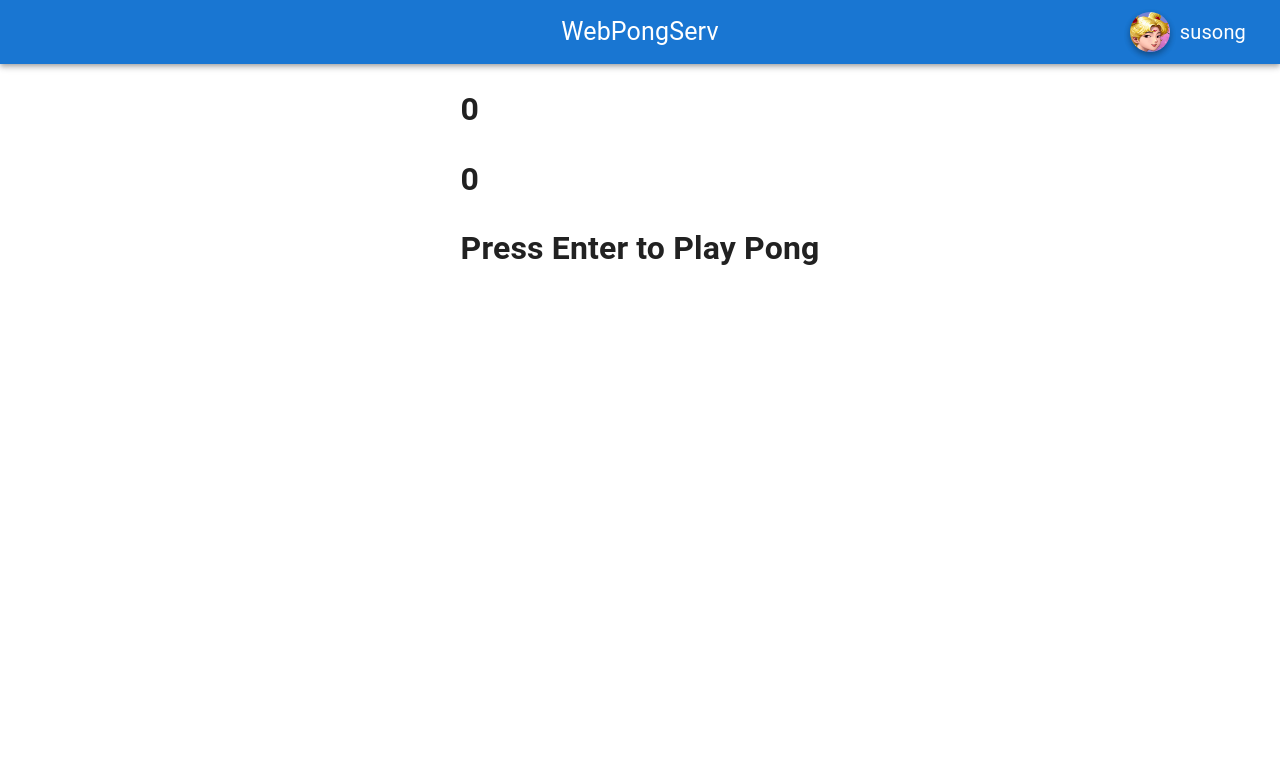
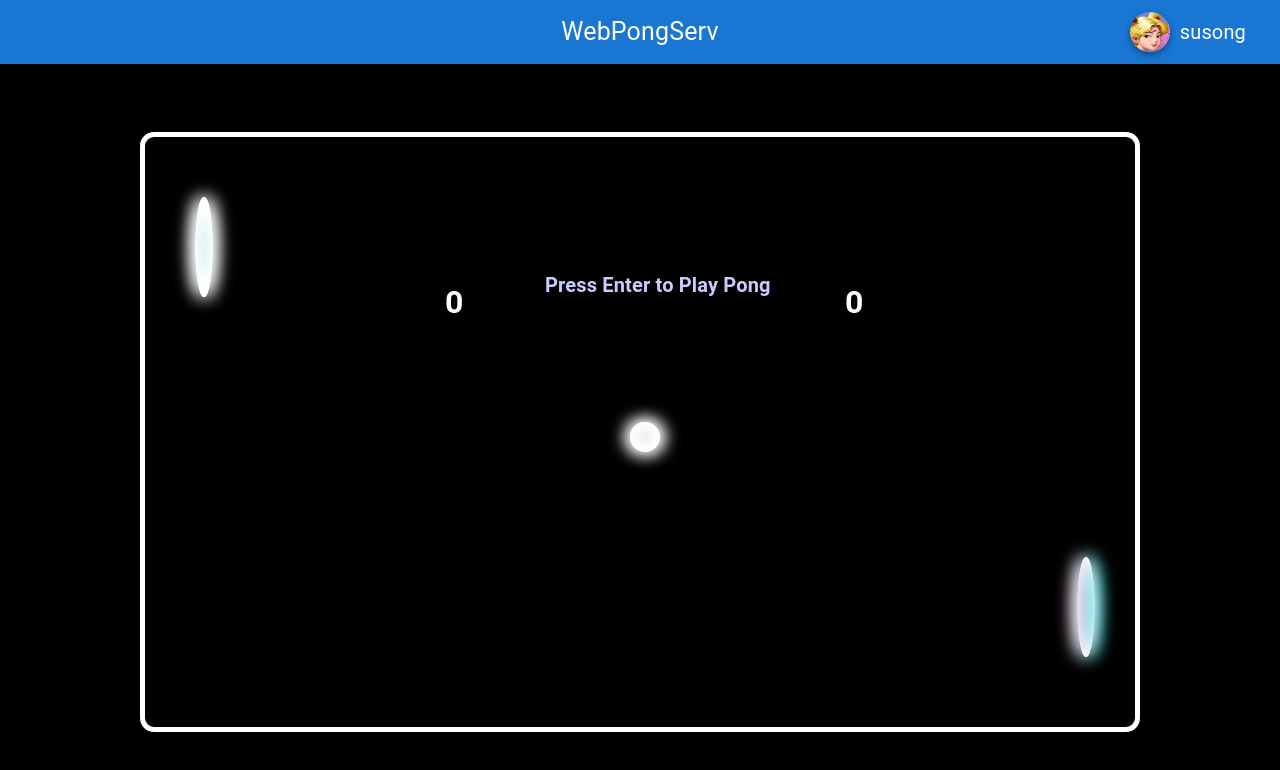
Before and after one commit to webPongServ/pongserv, a React (Create React App) app in the folder frontend/: page /game/1 in a window 1280 px wide. Shown: the top 770 px of the page. Built offline with nearby package versions, Linux system fonts and the light colour scheme.

Commit message:
#30 DESIGN : game board init

```diff
--- a/frontend/src/styles/Game.scss
+++ b/frontend/src/styles/Game.scss
@@ -1,3 +1,8 @@
+$board_width: 1000px;
+$board_height: 600px;
+$paddle_width: 18px;
+$paddle_height: 100px;
+
 #GameWaiting {
   width: 100%;
   height: 105%;
@@ -88,3 +93,102 @@
   row-gap: 5%;
   flex-direction: column;
 }
+
+#GamePlay {
+  width: 100%;
+  height: 100%;
+  display: flex;
+  flex-direction: column;
+
+  #app-bar {
+    /* non-flexible sizing */
+    flex: 0 0 auto;
+  }
+
+  #board {
+    /* flexible sizing */
+    flex: 1 1 auto;
+    background-color: black;
+    color: white;
+    position: relative;
+
+    .board {
+      position: fixed;
+      height: $board_height;
+      width: $board_width;
+      // background-image: linear-gradient(to right, #5c6e91, #839b97);
+      border: solid 5px white;
+      border-radius: 14px;
+      margin: auto auto;
+    }
+
+    .ball {
+      height: 30px;
+      width: 30px;
+      border-radius: 50%;
+      position: absolute;
+      top: $board_height * 0.5 - 15px;
+      left: $board_width * 0.5 - 15px;
+    }
+
+    .ball_effect {
+      height: 100%;
+      width: 100%;
+      border-radius: 100px;
+      animation: spinBall 0.1s linear infinite;
+      box-shadow: inset 0 0 18px #fff, inset 6px 0 18px white,
+        inset -6px 0 18px white, inset 6px 0 30px white, inset -6px 0 30px white,
+        0 0 18px #fff, -4px 0 18px white, 4px 0 18px white;
+    }
+
+    .paddle {
+      height: $paddle_height;
+      width: $paddle_width;
+      border-radius: 50%;
+      position: absolute;
+    }
+
+    .paddle_1 {
+      top: $board_height * 0.1;
+      left: $board_width * 0.05;
+      box-shadow: inset 0 0 18px #fff, inset -6px 0 18px white,
+        inset 6px 0 18px white, inset -6px 0 30px white, inset 6px 0 30px #0ff,
+        0 0 18px #fff, 4px 0 18px white, -4px 0 18px white;
+    }
+
+    .paddle_2 {
+      top: $board_height - $board_height * 0.3;
+      left: $board_width - $board_width * 0.05 - $paddle_width;
+      box-shadow: inset 0 0 18px #fff, inset 6px 0 18px #f3bad6,
+        inset -6px 0 18px #0ff, inset 6px 0 30px #f3bad6, inset -6px 0 30px #0ff,
+        0 0 18px #fff, -4px 0 18px #f3bad6, 4px 0 18px #0ff;
+    }
+
+    .player_1_score {
+      height: 50px;
+      width: 50px;
+      position: absolute;
+      left: $board_width * 0.3;
+      top: $board_height * 0.2;
+    }
+
+    .player_2_score {
+      height: 50px;
+      width: 50px;
+      position: absolute;
+      left: $board_width * 0.7;
+      top: $board_height * 0.2;
+    }
+
+    .message {
+      position: absolute;
+      /* color: #48426d; */
+      font-size: 20px;
+      height: 100px;
+      width: 300px;
+      color: #c9cbff;
+      left: $board_width * 0.4;
+      top: $board_height * 0.2;
+    }
+  }
+}
```
